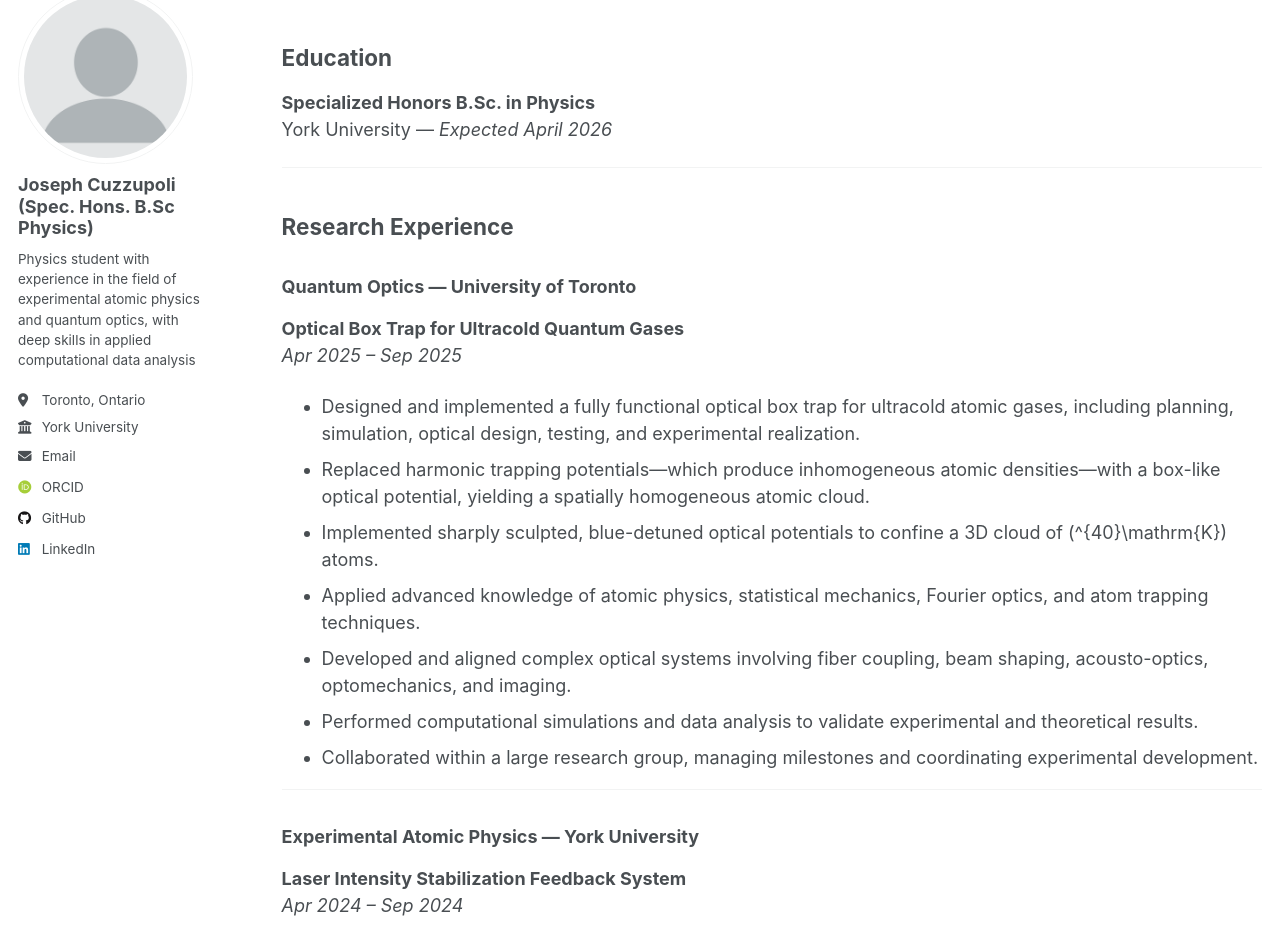
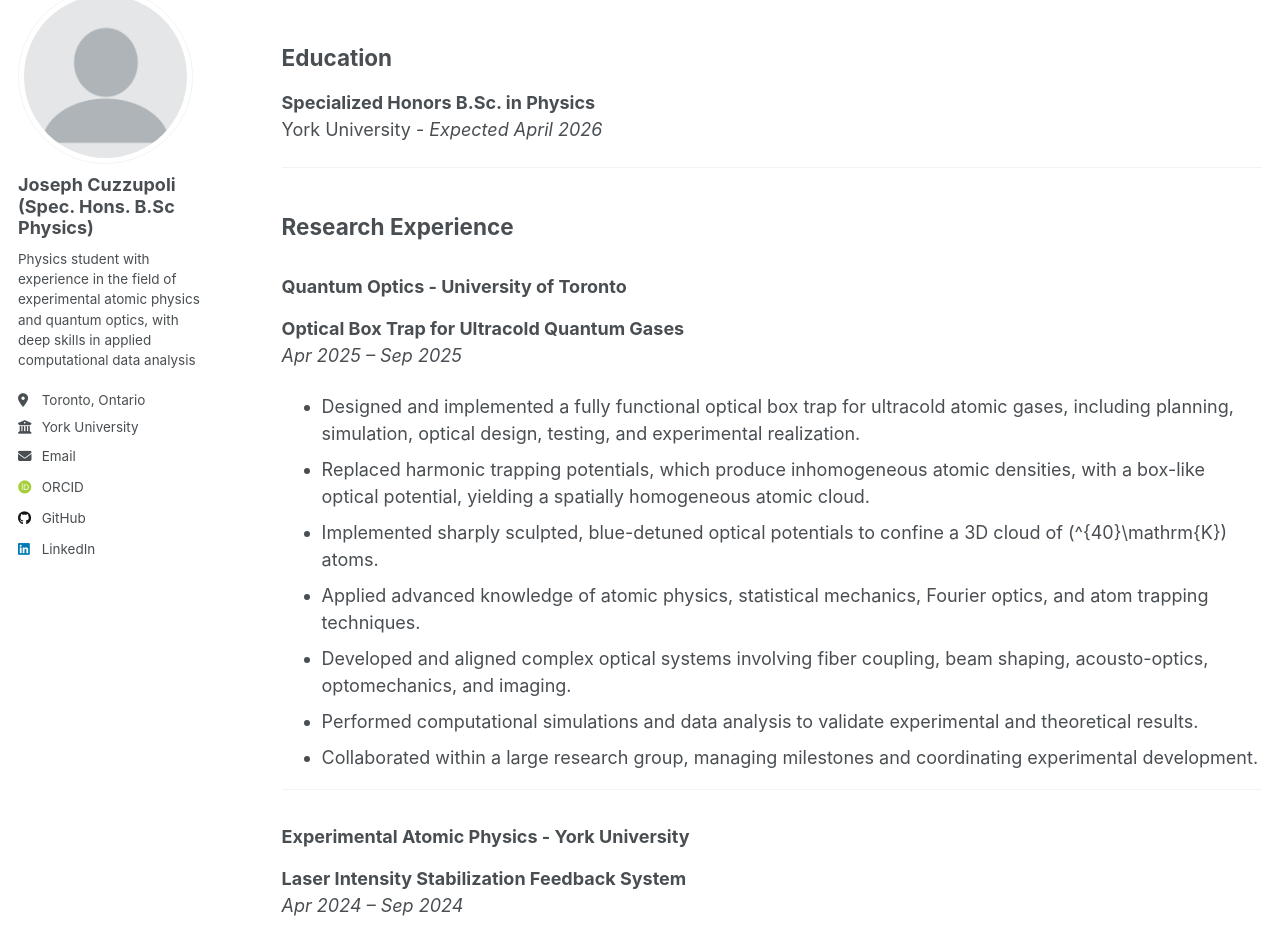
Before and after one commit to josephcuzz2004/josephcuzz2004.github.io, a Jekyll site: the page built from _pages/cv.md, in a window 1280 px wide and 1400 px high. Shown: the part 128-1064 px from the top of the window. Built offline with Jekyll 4.4.1, drawn with Linux system fonts in a browser that asks for light colours; some web fonts are replaced; a script that is not in the unit is left out; some of the changed text lies outside the part shown.

Commit message:
Update cv.md

```diff
--- a/_pages/cv.md
+++ b/_pages/cv.md
@@ -11,18 +11,18 @@ redirect_from:
 
 ## Education
 **Specialized Honors B.Sc. in Physics**
-York University — *Expected April 2026*
+York University - *Expected April 2026*
 
 ---
 
 ## Research Experience
 
-### Quantum Optics — University of Toronto
+### Quantum Optics - University of Toronto
 **Optical Box Trap for Ultracold Quantum Gases**
 *Apr 2025 – Sep 2025*
 
 - Designed and implemented a fully functional optical box trap for ultracold atomic gases, including planning, simulation, optical design, testing, and experimental realization.
-- Replaced harmonic trapping potentials—which produce inhomogeneous atomic densities—with a box-like optical potential, yielding a spatially homogeneous atomic cloud.
+- Replaced harmonic trapping potentials, which produce inhomogeneous atomic densities, with a box-like optical potential, yielding a spatially homogeneous atomic cloud.
 - Implemented sharply sculpted, blue-detuned optical potentials to confine a 3D cloud of \(^{40}\mathrm{K}\) atoms.
 - Applied advanced knowledge of atomic physics, statistical mechanics, Fourier optics, and atom trapping techniques.
 - Developed and aligned complex optical systems involving fiber coupling, beam shaping, acousto-optics, optomechanics, and imaging.
@@ -31,7 +31,7 @@ York University — *Expected April 2026*
 
 ---
 
-### Experimental Atomic Physics — York University
+### Experimental Atomic Physics - York University
 **Laser Intensity Stabilization Feedback System**
 *Apr 2024 – Sep 2024*
 
@@ -44,7 +44,7 @@ York University — *Expected April 2026*
 
 ---
 
-### Experimental Atomic Physics — York University
+### Experimental Atomic Physics - York University
 **AOM-Modulated Frequency-Stabilized Laser Lock-In**
 *2024*
 
@@ -67,8 +67,8 @@ York University — *Expected April 2026*
 
 ## Certifications & Training
 
-- **Laser Safety Training Certification** — York University / University of Toronto (2024–2025)
-- **Machine Shop Training** — University of Toronto (June 2025)
+- **Laser Safety Training Certification** - York University / University of Toronto (2024–2025)
+- **Machine Shop Training** - University of Toronto (June 2025)
 
 ---
 
@@ -77,8 +77,8 @@ York University — *Expected April 2026*
 - **W.J. Megaw Prize in Experimental Physics** (2024)
   *Highest grade in third-year experimental laboratory course (SC/PHYS 3220).*
 
-- **NSERC USRA Research Award** — University of Toronto (2025)
-- **NSERC USRA Research Award** — York University (2024)
+- **NSERC USRA Research Award** - University of Toronto (2025)
+- **NSERC USRA Research Award** - York University (2024)
 
 - **Allan D. & Josie A. Stauffer Scholarship in Theoretical Physics** (2024)
   *Highest combined average in PHYS 3090 (Methods in Theoretical Physics) and PHYS 3040 (Quantum Mechanics).*
@@ -96,6 +96,6 @@ York University — *Expected April 2026*
 *Jan 2025 – Apr 2025*
 - Delivered one-on-one tutoring in undergraduate physics, emphasizing problem-solving strategies and conceptual understanding.
 
-**Math & Science Tutor — Mathnasium**
+**Math & Science Tutor - Mathnasium**
 *May 2023 – Nov 2024*
 - Tutored high-school mathematics and physics; prepared students for SAT-level material and advanced coursework.
```
